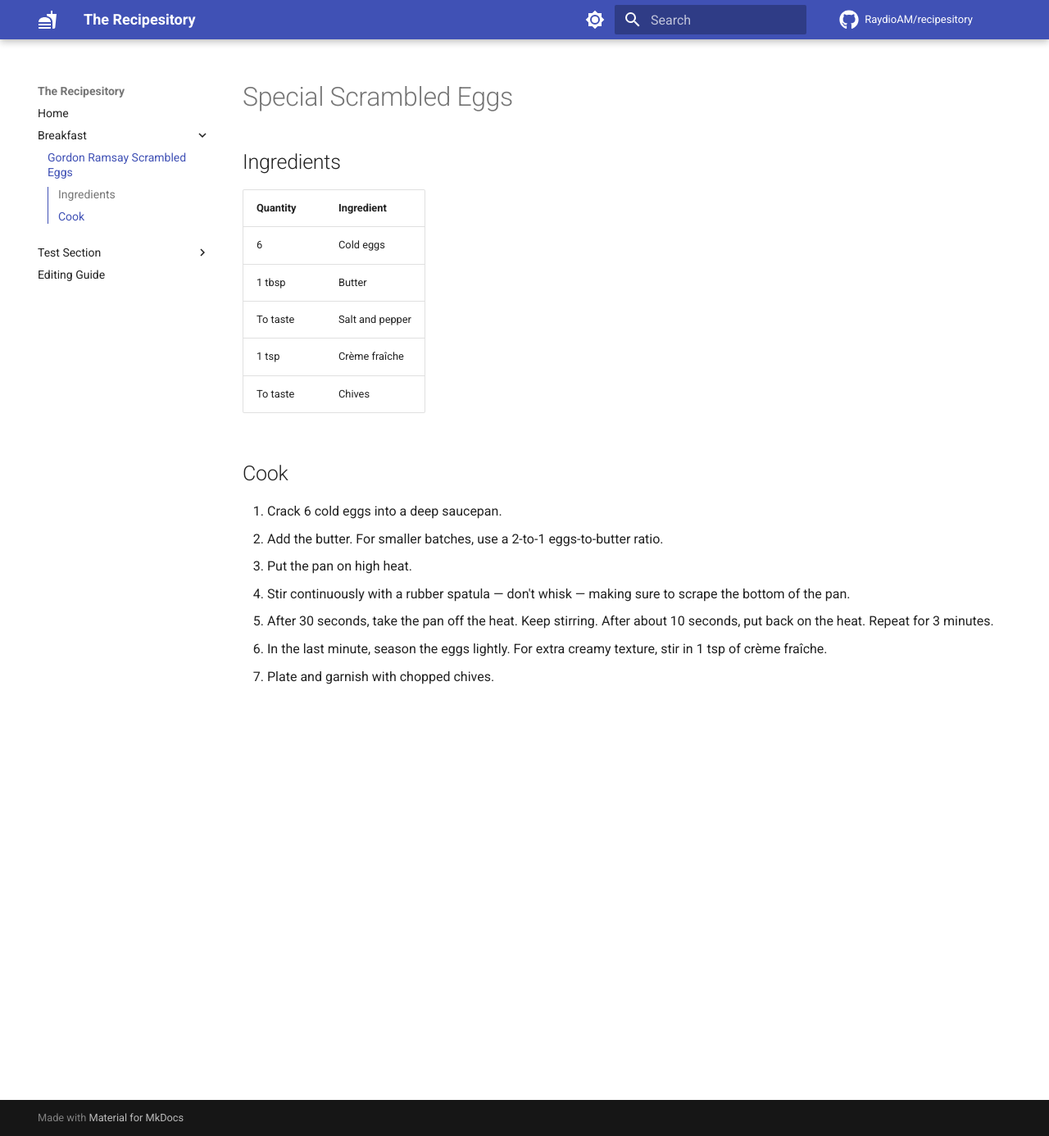
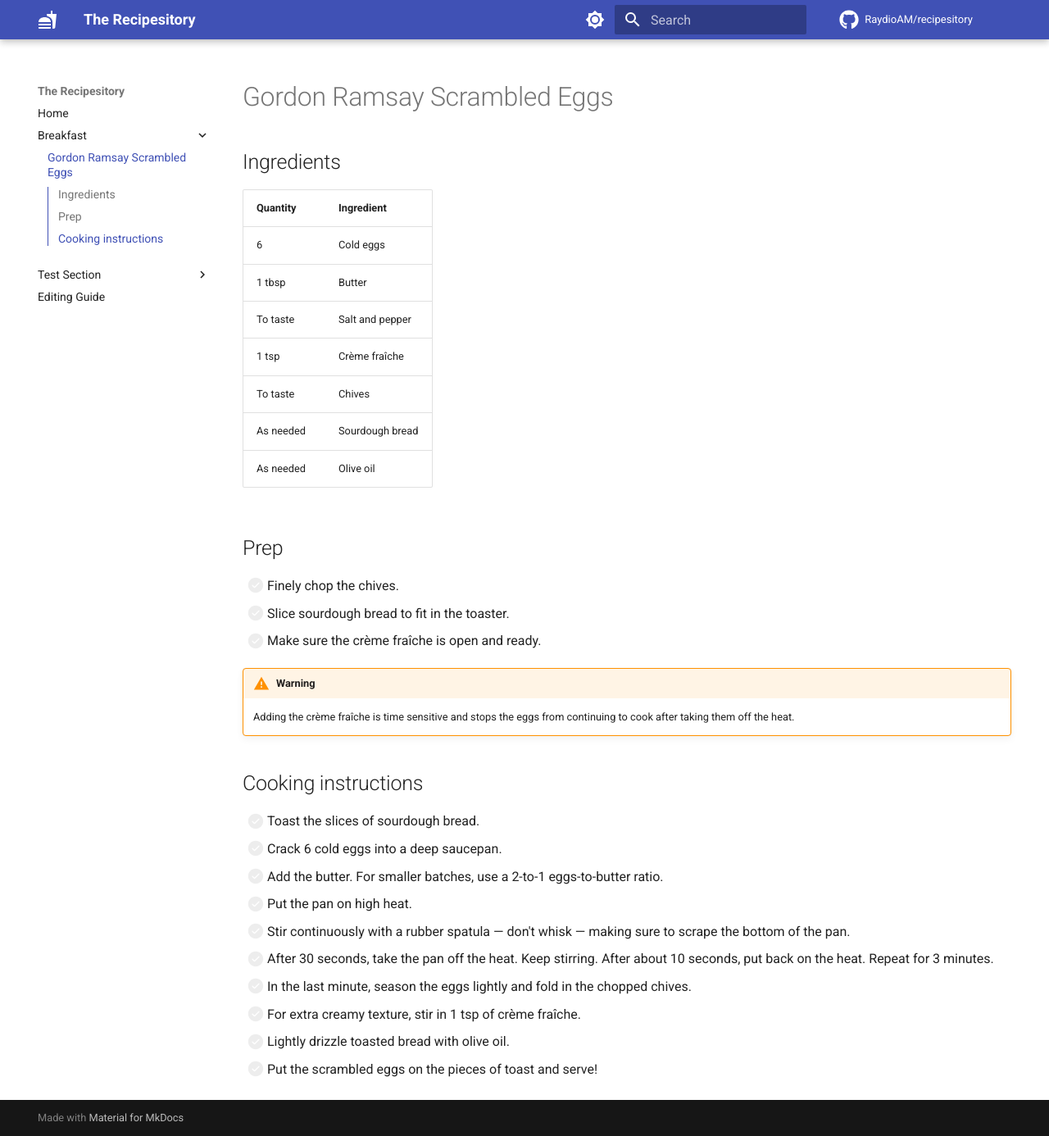
Before and after one commit to RaydioAM/Recipesitory, an MkDocs documentation site: the page built from docs/recipes/scrambled-eggs.md, in a window 1280 px wide and 1386 px high. Shown: the whole window at 82% size. Built offline with MkDocs 1.6.1 and Material for MkDocs 9.7.7, drawn with Linux system fonts in a browser that asks for light colours; comment, search, counter and statistics services are not loaded.

Commit message:
Update scrambled-eggs.md

```diff
--- a/docs/recipes/scrambled-eggs.md
+++ b/docs/recipes/scrambled-eggs.md
@@ -1,4 +1,4 @@
-# Special Scrambled Eggs
+# Gordon Ramsay Scrambled Eggs
 
 ## Ingredients
 | Quantity | Ingredient |
@@ -8,12 +8,25 @@
 | To taste | Salt and pepper |
 | 1 tsp | Crème fraîche |
 | To taste | Chives |
+| As needed | Sourdough bread |
+| As needed | Olive oil |
 
-## Cook
-1. Crack 6 cold eggs into a deep saucepan.
-2. Add the butter. For smaller batches, use a 2-to-1 eggs-to-butter ratio.
-3. Put the pan on high heat.
-4. Stir continuously with a rubber spatula — don't whisk — making sure to scrape the bottom of the pan.
-5. After 30 seconds, take the pan off the heat. Keep stirring. After about 10 seconds, put back on the heat. Repeat for 3 minutes.
-6. In the last minute, season the eggs lightly. For extra creamy texture, stir in 1 tsp of crème fraîche.
-7. Plate and garnish with chopped chives.
+## Prep
+- [ ] Finely chop the chives.
+- [ ] Slice sourdough bread to fit in the toaster.
+- [ ] Make sure the crème fraîche is open and ready.
+
+!!! warning "Warning"
+    Adding the crème fraîche is time sensitive and stops the eggs from continuing to cook after taking them off the heat.
+
+## Cooking instructions
+- [ ] Toast the slices of sourdough bread.
+- [ ] Crack 6 cold eggs into a deep saucepan.
+- [ ] Add the butter. For smaller batches, use a 2-to-1 eggs-to-butter ratio.
+- [ ] Put the pan on high heat.
+- [ ] Stir continuously with a rubber spatula — don't whisk — making sure to scrape the bottom of the pan.
+- [ ] After 30 seconds, take the pan off the heat. Keep stirring. After about 10 seconds, put back on the heat. Repeat for 3 minutes.
+- [ ] In the last minute, season the eggs lightly and fold in the chopped chives.
+- [ ] For extra creamy texture, stir in 1 tsp of crème fraîche.
+- [ ] Lightly drizzle toasted bread with olive oil.
+- [ ] Put the scrambled eggs on the pieces of toast and serve!
```
